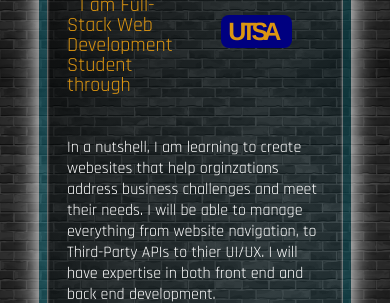
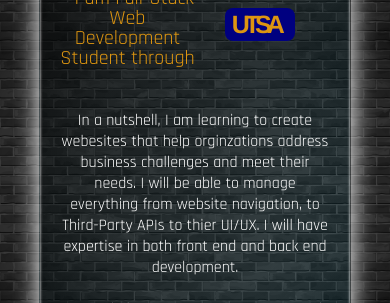
Before and after one commit to 8BitGinger/studentPortfolio, a plain HTML site: page index.html in a window 390 px wide. Shown: the part 450-753 px from the top of the page. Drawn offline with Linux system fonts and the light colour scheme; a web font is replaced by a local one.

Commit message:
updated UTSA v3 on Mobile

```diff
--- a/assets/css/style.css
+++ b/assets/css/style.css
@@ -49,9 +49,10 @@ section {
 p {
 display:flex;
 flex-wrap: wrap;
-flex-direction: row;
-padding-left: 35px;
-padding-bottom: 20px;
+flex-direction: column;
+justify-content: center;
+text-align: center;
+padding: 20px;
 text-indent: 5%;
 margin: auto;
 margin-top: 30px;
@@ -275,13 +276,13 @@ background: linear-gradient(
     );
 
     webkit-backdrop-filter: blur(1rem);
-    border: 8px solid rgba(19, 220, 247, 0.178);
+    border: 1px solid rgba(255, 255, 255, 0.178);
     width: 70%;
     color: rgb(255, 255, 255);
     font-family: 'dela gothic one';
     border-radius: 15px;
     box-shadow: inset 0px 0px 3px rgb(251, 251, 251), 0 0 25px rgb(250, 250, 250);
-
+  justify-content: center;
 }
 
 .banner-text {
@@ -329,7 +330,7 @@ border: 2px double rgb(4, 158, 185);
   height: 100%;
   object-fit: cover;
   object-position: center;
-  filter:blur(2px) grayscale(50%) opacity(80%);
+  filter:blur(2px) grayscale(50%) opacity(85%);
   align-content: center;
   border-radius: 7px;
 }
@@ -460,7 +461,6 @@ filter: none;
 
 .aboutmetext p:hover {
   box-shadow: inset 0px 0px 15px rgb(251, 251, 251), 0 0 25px rgb(250, 250, 250);
-  border: 8px solid rgb(19, 220, 247);
   background: linear-gradient(90deg, #e3ffe7 0%, #7fd8fe 100%);
   color: navy;
 }
@@ -521,16 +521,20 @@ filter: none;
 }
 
 .orange {
-  font-size: 25px;
+  display: flex;
+  margin: auto;
+  font-size: 45px;
   color: rgb(220, 149, 17);
   width: fit-content;
   border-radius: 8px;
   justify-content: center;
   padding: 2px;
 padding-left: 5px;
-  padding-right: 15px;
+  padding-right: 25px;
   align-items: center;
-  text-align: left;
+  text-align: center;
+  justify-content: center;
+
   background-color: navy;
   font-family:Helvetica, sans-serif;
   font-weight: 800;
@@ -540,9 +544,11 @@ padding-left: 5px;
 .matchOrange {
   font-size: 20px;
   color: rgb(220, 149, 17);
-    width: 70%;
-    line-height: 2;
-    margin-right: -5px;
+    width:90%;
+    line-height: 2.5;
+
+    text-align: center;
+    justify-content: center;
 }
 
 .lowercase {
@@ -744,7 +750,7 @@ padding-left: 5px;
     }
 
     p {
-
+        flex-direction: row;
         width: 80%;
 
 
```
